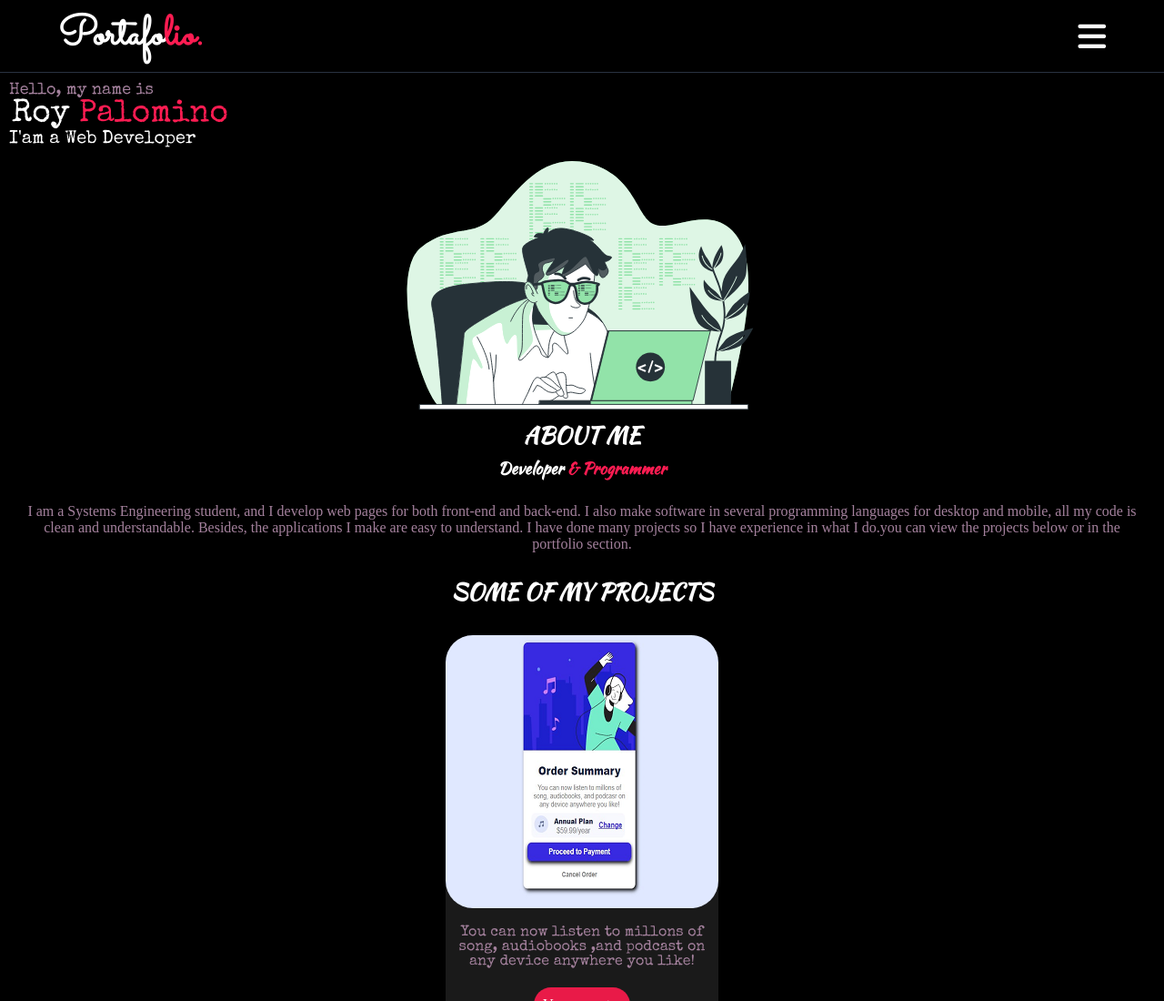
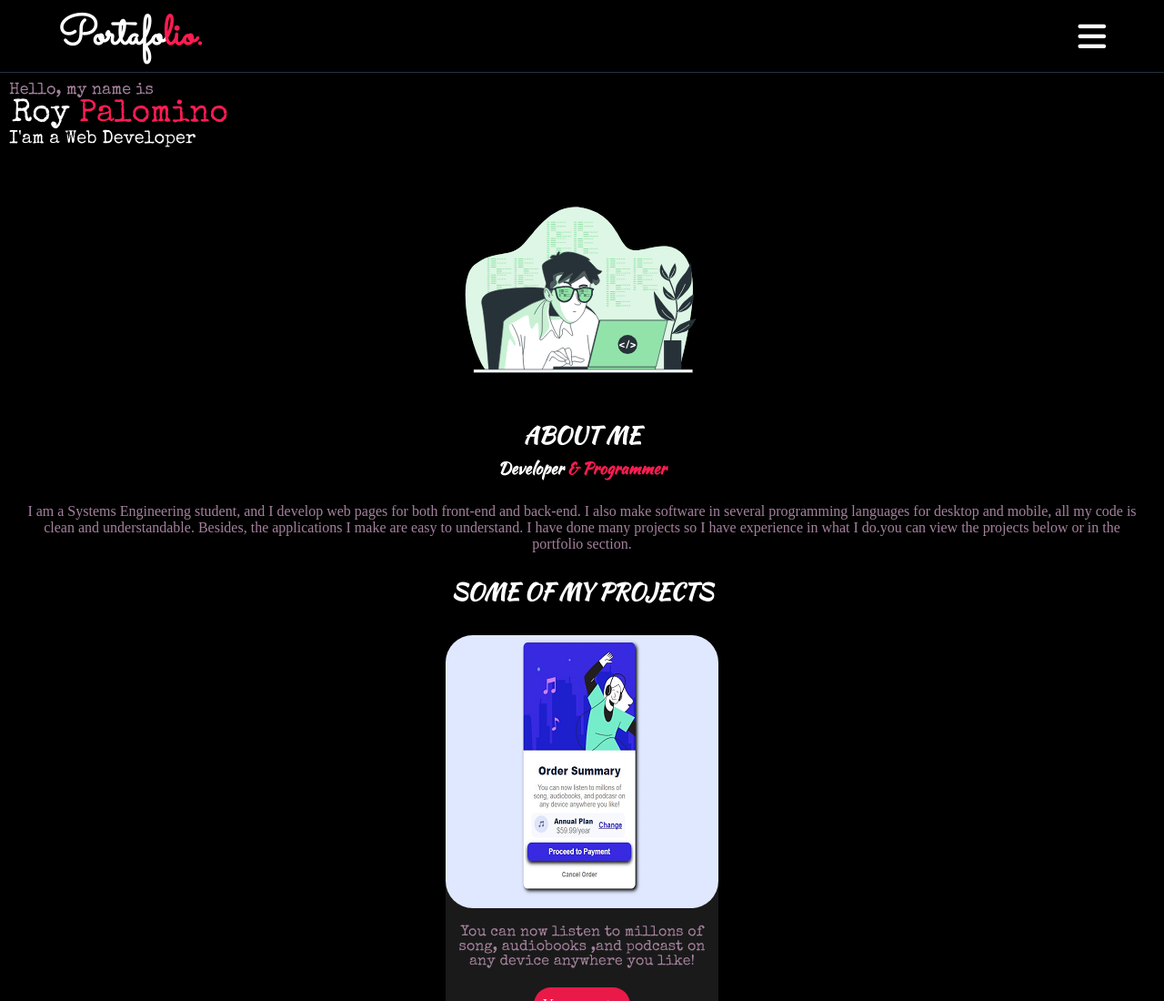
Before and after one commit to Pitt96/ProyectoPortafolio_SASS_SEO, a website: page index.html in a window 1280 px wide. Shown: the top 1100 px of the page at 91% size. Drawn offline with nearby package versions, Linux system fonts and the light colour scheme.

Commit message:
arregle imagen

```diff
--- a/index.html
+++ b/index.html
@@ -48,6 +48,9 @@
                     <p>Hello, my name is</p>
                     <p>Roy <span>Palomino</span> </p>
                     <p>I'am a Web Developer</p>
+                </article>
+                <article class="img_banner">
+                    <img src="./Imagenes/fondo_2.svg" alt="">
                 </article>
             </section>
             <section class="sobre_mi">
--- a/scss/views/_index.scss
+++ b/scss/views/_index.scss
@@ -5,8 +5,7 @@ body{
             // border:1px solid yellow;
             width: 100%;
             height:380px;
-            background-image:url(./Imagenes/fondo_2.svg);
-            background-size: 100% 450px;
+            // background-size: 100% 450px;
             .des_banner{
                 color: $color-blanco;
                 padding:10px 0 0 10px;
@@ -26,6 +25,16 @@ body{
                 p:nth-child(3){
                     font-family: $tipo-letra-contenido;
                     font-size:20px;
+                }
+
+            }
+            .img_banner{
+
+                width: 100%;
+                height:250px;
+                img{
+                    width: 100%;
+                    height:300px;
                 }
             }
         }
```
Also changed, not shown: css/main.css.
